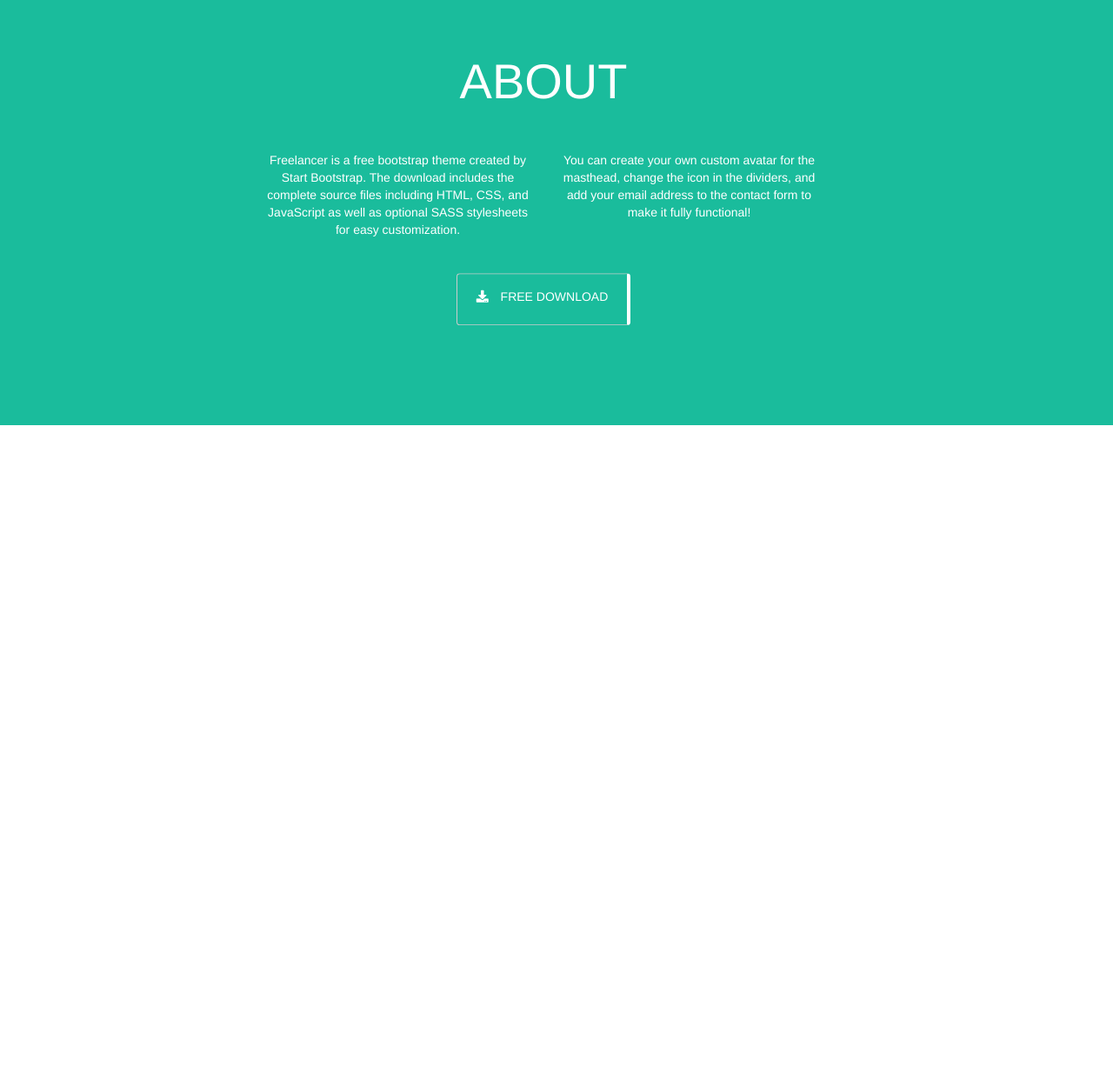
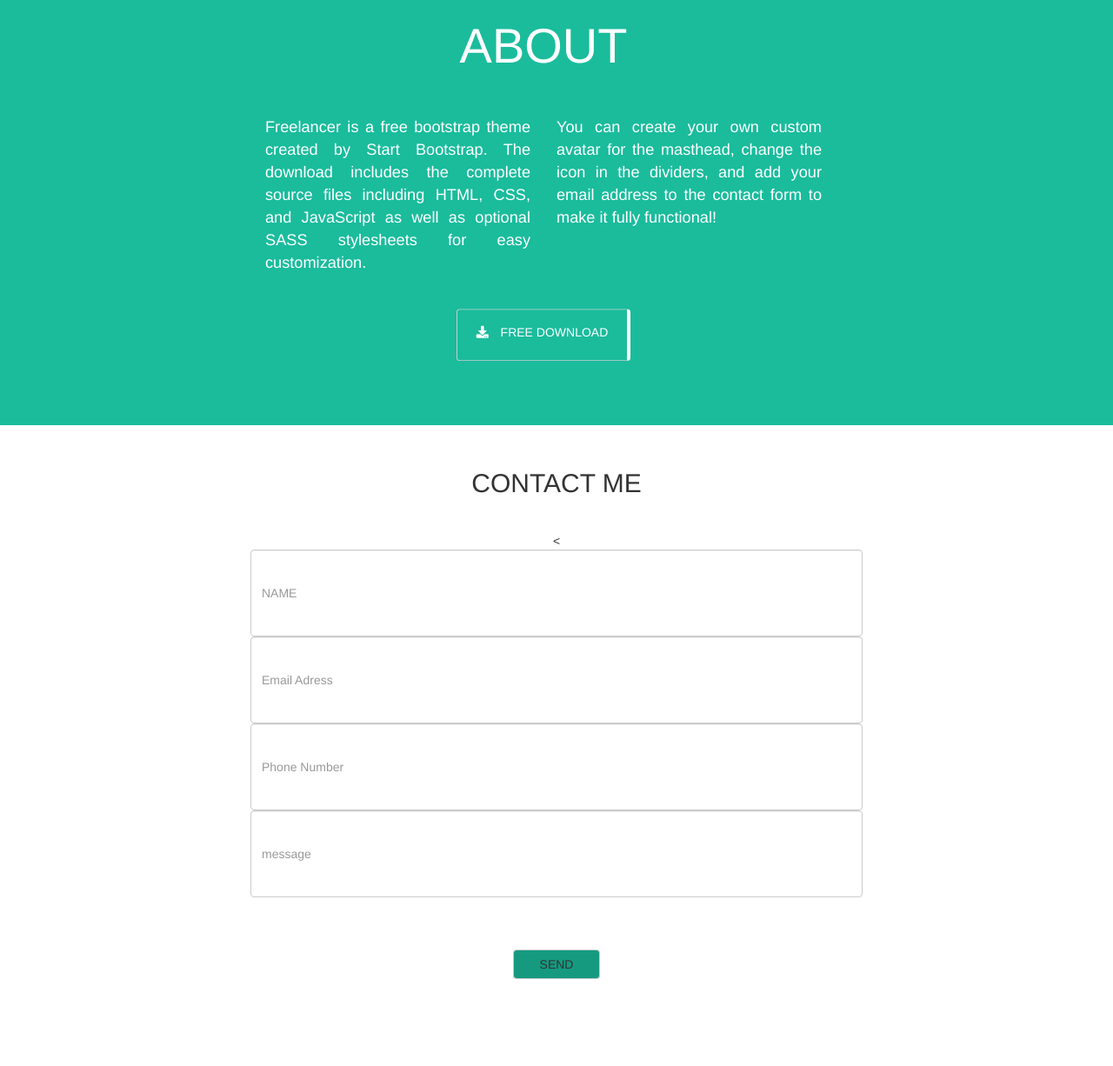
Before and after one commit to Nino-Chimento/html-css-bootstrap-freelancer, a plain HTML site: page index.html in a window 1280 px wide. Shown: the part 1547-2773 px from the top of the page at 87% size. Before the commit the page ends 2036 px from the top, so only its background shows below. Drawn offline with nearby package versions, Linux system fonts and the light colour scheme.

Commit message:
chiusura main

```diff
--- a/css/style.css
+++ b/css/style.css
@@ -109,6 +109,10 @@ h1 {
 {
   font-size: 4em;
 }
+.write_about p {
+  font-size: 1.3em;
+  text-align: justify;
+}
 .write_about a {
   margin-top: 30px;
   background-color: #1ABC9C;
@@ -121,6 +125,25 @@ h1 {
 }
 .fa-download {
   margin-right: 10px;
+}
+.form {
+  width: 55%;
+  margin: auto;
+}
+.form h2 {
+  padding:30px 0;
+}
+.form input{
+  height: 100px;
+
+}
+.form a {
+  margin-top: 60px;
+  text-align: left;
+  width: 100px;
+  background-color: #159A80;
+  text-align: center;
+  margin-bottom: 100px;
 }
 @media screen and (min-width: 992px) {
   .display_none {
--- a/index.html
+++ b/index.html
@@ -86,6 +86,21 @@
           </div>
         </div>
       </div>
+      <div class="form text_center">
+        <h2>CONTACT ME</h2>
+        <<form class="" action="index.html" method="post">
+          <input type="text" class="form-control" placeholder="NAME">
+
+          <input type="text" class="form-control" placeholder="Email Adress">
+
+          <input type="text" class="form-control" placeholder="Phone Number">
+
+          <input type="text" class="form-control" placeholder="message">
+          <a class="btn btn-default"href="">SEND</a>
+
+        </form>
+
+      </div>
     </main>
 
     <footer>
```
